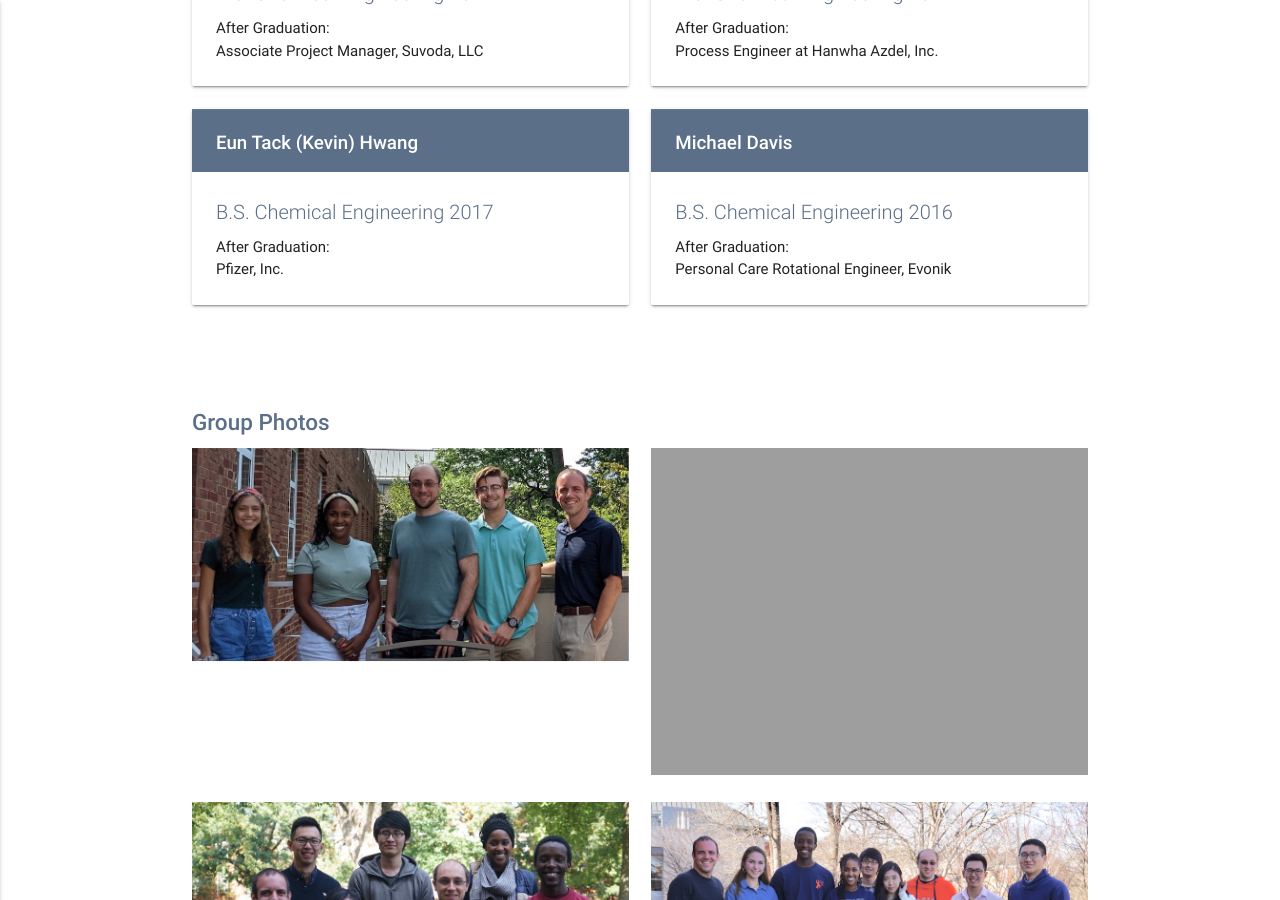
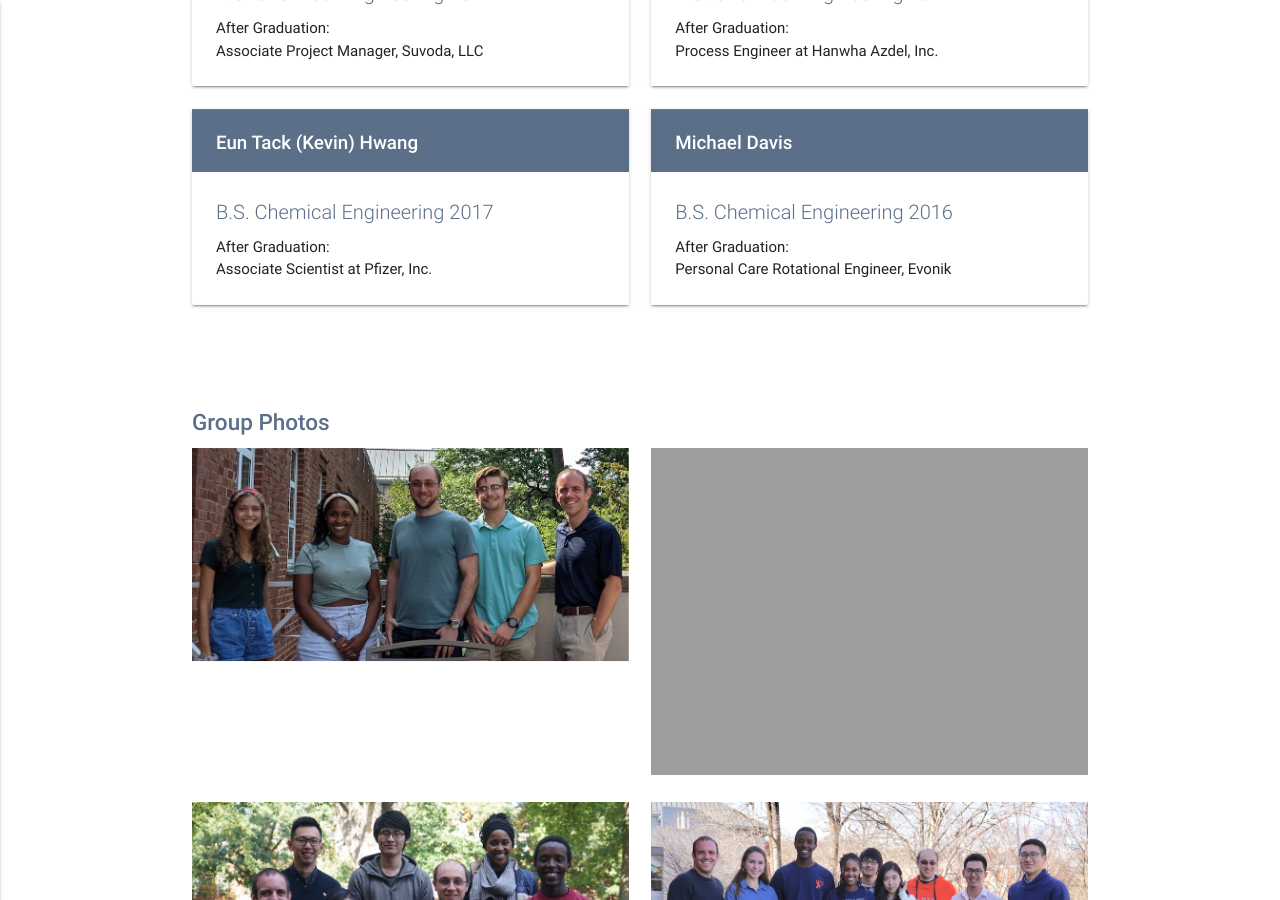
Before and after one commit to geisegroup/geisegroup.github.io, a Jekyll site: the page built from people.md, in a window 1280 px wide and 900 px high, scrolled down 3803 px. Built offline with Jekyll 4.4.1, drawn with Linux system fonts in a browser that asks for light colours; nearby versions of some CDN libraries.

Commit message:
Update kevinHwang.html

```diff
--- a/_alumniMembers/kevinHwang.html
+++ b/_alumniMembers/kevinHwang.html
@@ -2,6 +2,6 @@
 name: Eun Tack (Kevin) Hwang
 title: B.S. Chemical Engineering 2017
 afterPrefix: After Graduation
-afterText: Pfizer, Inc.
+afterText: Associate Scientist at Pfizer, Inc.
 orderBy: 110
 ---
```
